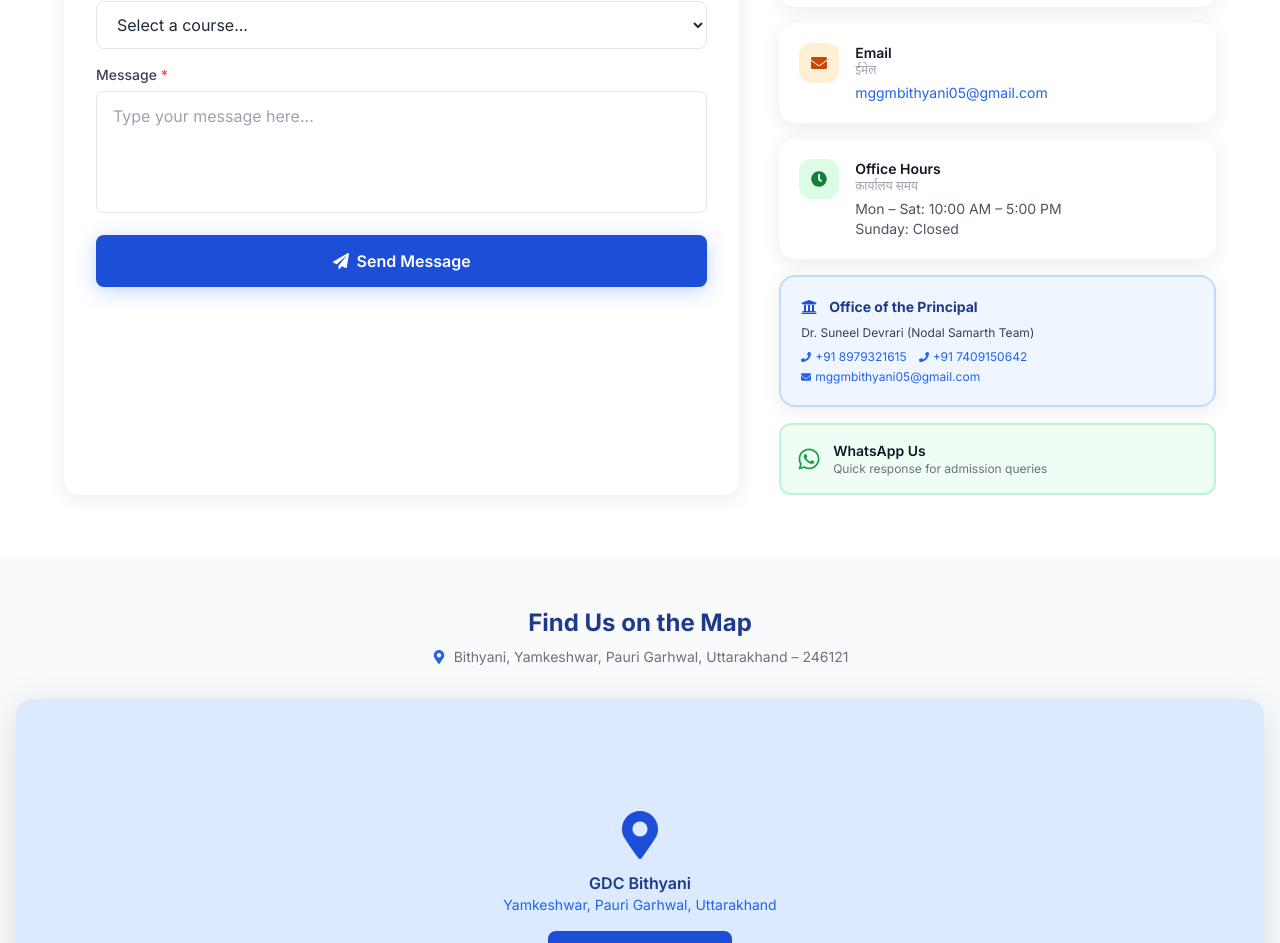
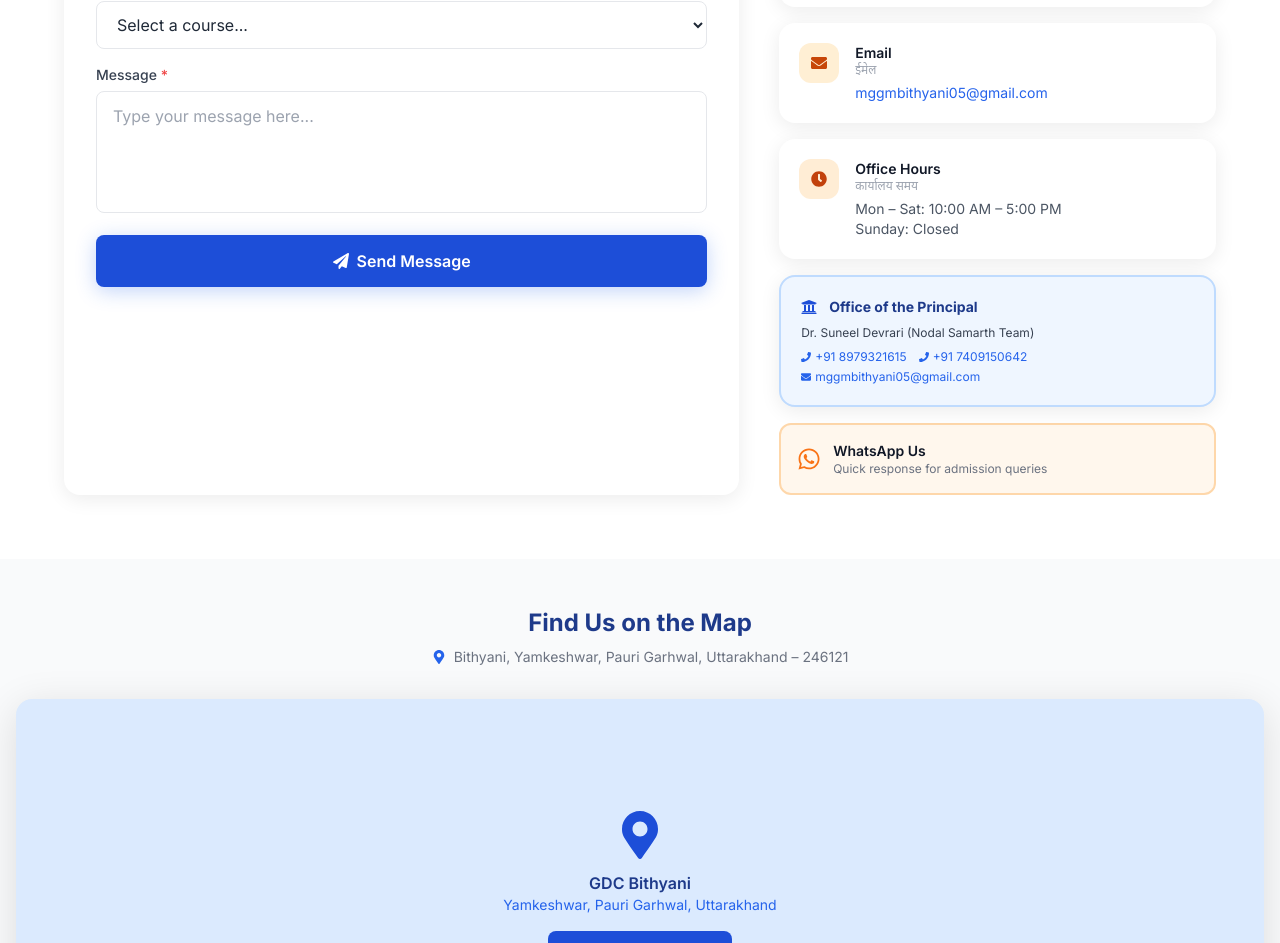
Before and after one commit to shivaitech/GDC_college, a React (Vite) app: page /contact in a window 1280 px wide. Shown: the part 1020-1963 px from the top of the page. Built offline with nearby package versions, Linux system fonts and the light colour scheme.

Commit message:
website ui

```diff
--- a/src/components/Footer.jsx
+++ b/src/components/Footer.jsx
@@ -173,7 +173,7 @@ export default function Footer() {
                   href={`https://wa.me/918979321615`}
                   target="_blank"
                   rel="noopener noreferrer"
-                  className="w-9 h-9 rounded-full bg-slate-200 hover:bg-green-600 hover:text-white text-gray-600 flex items-center justify-center transition-colors"
+                  className="w-9 h-9 rounded-full bg-slate-200 hover:bg-orange-500 hover:text-white text-gray-600 flex items-center justify-center transition-colors"
                   aria-label="WhatsApp"
                 >
                   <FaWhatsapp />
--- a/src/pages/Contact.jsx
+++ b/src/pages/Contact.jsx
@@ -71,8 +71,8 @@ function ContactForm() {
   if (submitted) {
     return (
       <div className="text-center py-12">
-        <div className="w-16 h-16 bg-green-100 rounded-full flex items-center justify-center mx-auto mb-4">
-          <FaCheck className="text-green-600 text-2xl" />
+        <div className="w-16 h-16 bg-blue-100 rounded-full flex items-center justify-center mx-auto mb-4">
+          <FaCheck className="text-blue-600 text-2xl" />
         </div>
         <h3 className="text-xl font-bold text-gray-900 mb-2">Message Sent!</h3>
         <p className="text-gray-600 text-sm mb-6">
@@ -218,7 +218,7 @@ function ContactInfo() {
       title: 'Office Hours',
       titleHindi: 'कार्यालय समय',
       content: 'Mon – Sat: 10:00 AM – 5:00 PM\nSunday: Closed',
-      color: 'bg-green-100 text-green-700',
+      color: 'bg-orange-100 text-orange-700',
     },
   ]
 
@@ -283,9 +283,9 @@ function ContactInfo() {
         href="https://wa.me/918979321615"
         target="_blank"
         rel="noopener noreferrer"
-        className="flex items-center gap-3 p-4 bg-green-50 border-2 border-green-200 rounded-xl hover:bg-green-100 transition-colors"
+        className="flex items-center gap-3 p-4 bg-orange-50 border-2 border-orange-200 rounded-xl hover:bg-orange-100 transition-colors"
       >
-        <FaWhatsapp className="text-green-600 text-2xl flex-shrink-0" />
+        <FaWhatsapp className="text-orange-500 text-2xl flex-shrink-0" />
         <div>
           <p className="text-sm font-semibold text-gray-900">WhatsApp Us</p>
           <p className="text-xs text-gray-500">Quick response for admission queries</p>
```
Also changed, not shown: 1 other file (tests, documents, lock files or other folders).
